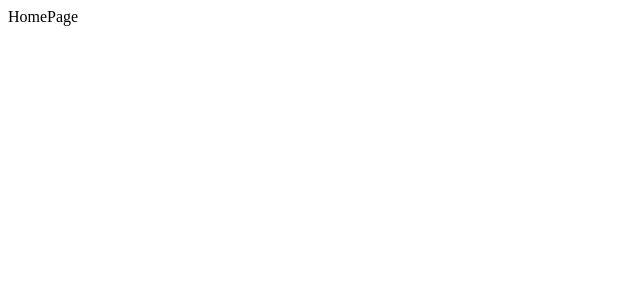
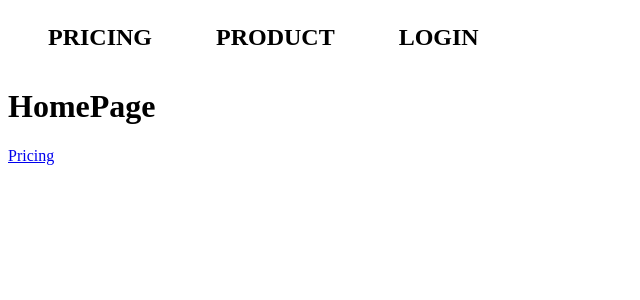
Before and after one commit to Jainam1224/ReactJS, a React (Vite) app in the folder worldwise/: page / in a window 1280 px wide. Shown: the top 300 px of the page, without its empty margins (0-640 px from the left). Built offline with nearby package versions, Linux system fonts and the light colour scheme.

Commit message:
program nav and css module implementation

```diff
--- a/worldwise/package.json
+++ b/worldwise/package.json
@@ -19,10 +19,12 @@
     "@types/react": "^19.1.2",
     "@types/react-dom": "^19.1.2",
     "@vitejs/plugin-react": "^4.4.1",
-    "eslint": "^9.25.0",
+    "eslint": "^9.29.0",
+    "eslint-config-react-app": "^7.0.1",
     "eslint-plugin-react-hooks": "^5.2.0",
     "eslint-plugin-react-refresh": "^0.4.19",
     "globals": "^16.0.0",
-    "vite": "^6.3.5"
+    "vite": "^6.3.5",
+    "vite-plugin-eslint": "^1.8.1"
   }
 }
--- /dev/null
+++ b/worldwise/src/components/ProgramNav.jsx
@@ -0,0 +1,24 @@
+import { NavLink } from "react-router-dom";
+import styles from "./ProgramNav.module.css";
+
+function PageNav() {
+  return (
+    <nav className={styles.nav}>
+      <ul>
+        <li>
+          <NavLink to="/pricing">Pricing</NavLink>
+        </li>
+        <li>
+          <NavLink to="/product">Product</NavLink>
+        </li>
+        <li>
+          <NavLink to="/login" className={styles.ctaLink}>
+            Login
+          </NavLink>
+        </li>
+      </ul>
+    </nav>
+  );
+}
+
+export default PageNav;
--- /dev/null
+++ b/worldwise/src/components/ProgramNav.module.css
@@ -0,0 +1,21 @@
+.nav {
+  display: flex;
+  align-items: center;
+  justify-content: space-between;
+}
+
+.nav ul {
+  list-style: none;
+  display: flex;
+  align-items: center;
+  gap: 4rem;
+}
+
+.nav a:link,
+.nav a:visited {
+  text-decoration: none;
+  color: var(--color-light--2);
+  text-transform: uppercase;
+  font-size: 1.5rem;
+  font-weight: 600;
+}
--- a/worldwise/src/pages/HomePage.jsx
+++ b/worldwise/src/pages/HomePage.jsx
@@ -1,7 +1,14 @@
-import React from "react";
+import { Link } from "react-router-dom";
+import PageNav from "../components/ProgramNav";
 
 function HomePage() {
-  return <div>HomePage</div>;
+  return (
+    <div>
+      <PageNav />
+      <h1>HomePage</h1>
+      <Link to="/pricing">Pricing</Link>
+    </div>
+  );
 }
 
 export default HomePage;
--- a/worldwise/src/pages/PageNotFound.jsx
+++ b/worldwise/src/pages/PageNotFound.jsx
@@ -1,7 +1,13 @@
 import React from "react";
+import PageNav from "../components/ProgramNav";
 
 function PageNotFound() {
-  return <div>PageNotFound</div>;
+  return (
+    <div>
+      <PageNav />
+      <h1>Pricing</h1>
+    </div>
+  );
 }
 
 export default PageNotFound;
--- a/worldwise/src/pages/Pricing.jsx
+++ b/worldwise/src/pages/Pricing.jsx
@@ -1,5 +1,12 @@
+import PageNav from "../components/ProgramNav";
+
 function Pricing() {
-  return <div>Pricing</div>;
+  return (
+    <div>
+      <PageNav />
+      <h1>Pricing</h1>
+    </div>
+  );
 }
 
 export default Pricing;
--- a/worldwise/src/pages/Product.jsx
+++ b/worldwise/src/pages/Product.jsx
@@ -1,7 +1,12 @@
-import React from "react";
+import PageNav from "../components/ProgramNav";
 
 function Product() {
-  return <div>Product</div>;
+  return (
+    <div>
+      <PageNav />
+      <h1>Product</h1>
+    </div>
+  );
 }
 
 export default Product;
```
Also changed, not shown: 1 other file (tests, documents, lock files or other folders).
